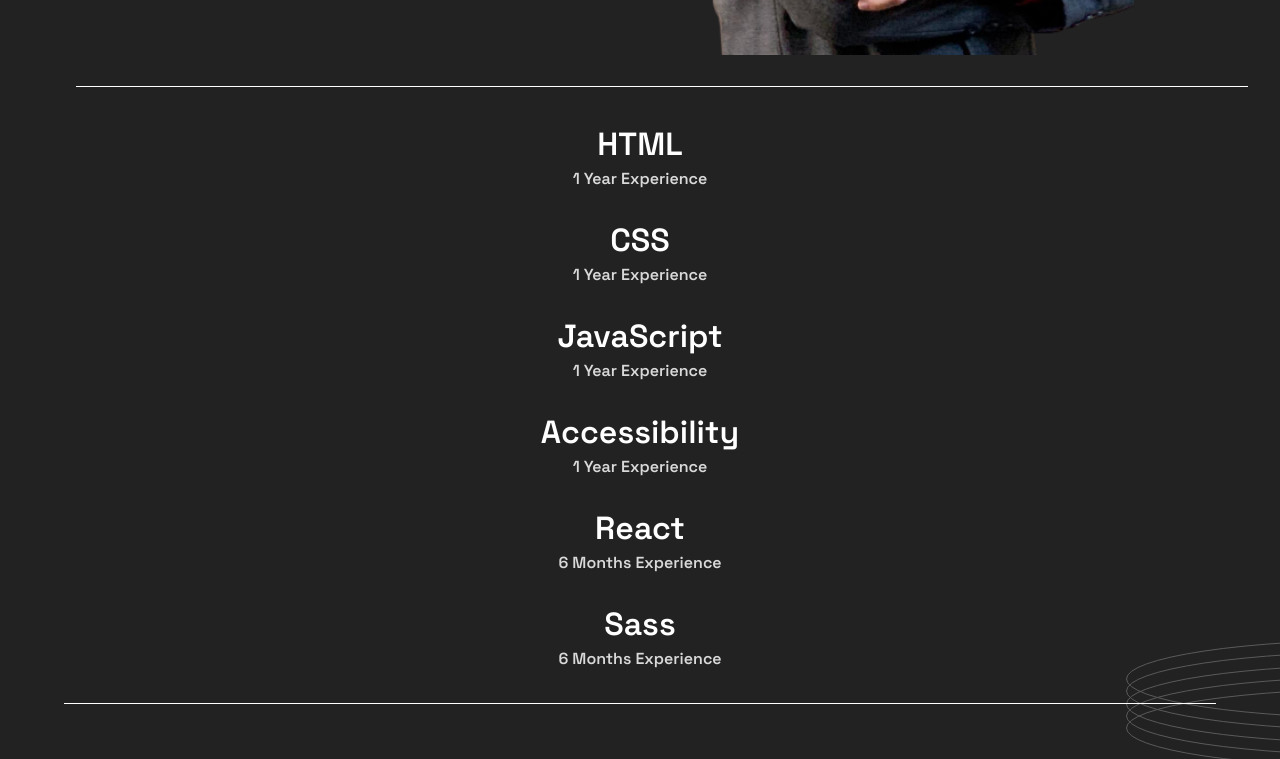
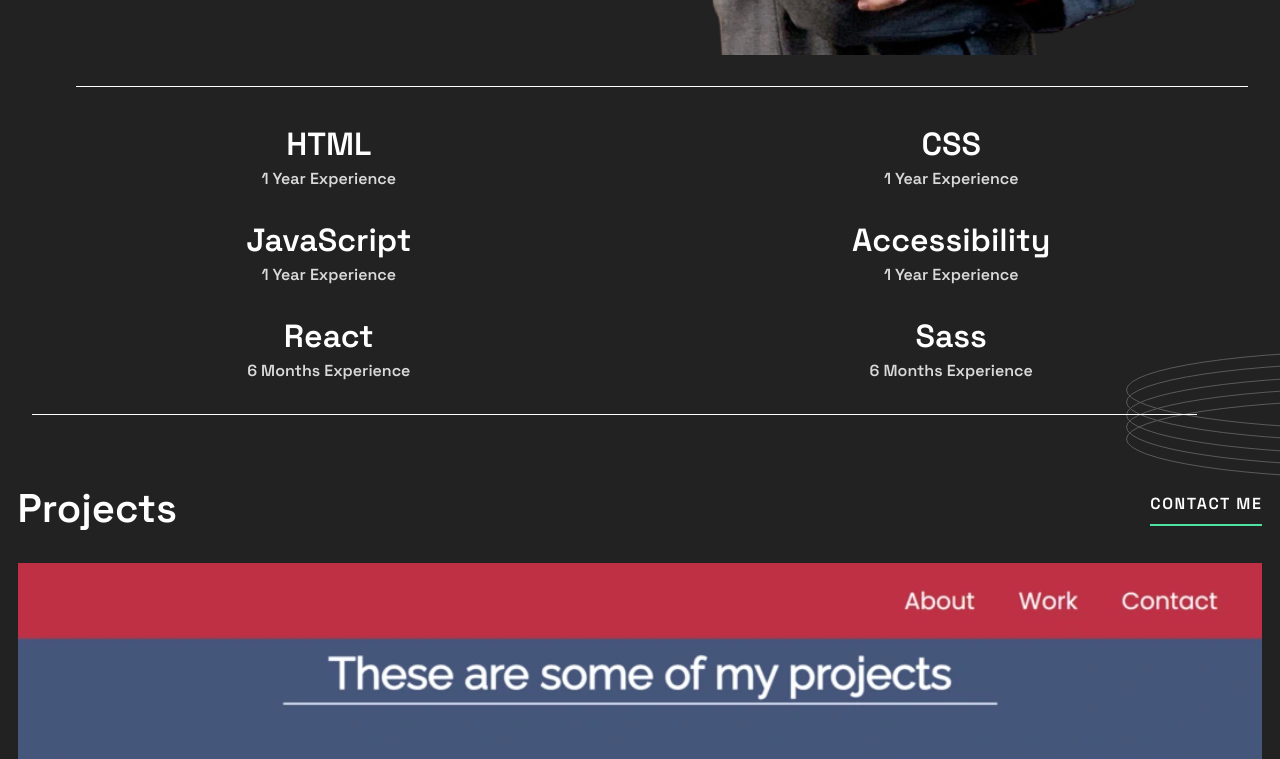
Before and after one commit to luyvannda/luyvannda.github.io, a React (Vite) app: page / in a window 1280 px wide. Shown: the part 680-1439 px from the top of the page. Built offline with nearby package versions, Linux system fonts and the light colour scheme.

Commit message:
use css grid to split Skills component item to two columns

```diff
--- a/src/App.css
+++ b/src/App.css
@@ -188,22 +188,26 @@
 }
 
 .skills-container {
-  padding-bottom: 4rem;
+  padding: 0 1.1rem 4rem 1.1rem;
   margin-top: 2.5rem;
   display: flex;
   flex-direction: column;
+  justify-content: center;
   align-items: center;
   position: relative;
   overflow-x: hidden;
 }
-.skills-container::after {
-  content: "";
-  display: block;
-  width: 90vw;
-  border-bottom: 1.5px solid #ffffff;
+@media only screen and (min-width: 768px) {
+  .skills-container {
+    display: grid;
+    grid-template-columns: repeat(2, 0.5fr);
+  }
 }
 .skills-container .skills {
-  text-align: center;
+  display: flex;
+  flex-direction: column;
+  justify-content: center;
+  align-items: center;
   padding-bottom: 2rem;
 }
 .skills-container .skills h1 {
@@ -214,7 +218,21 @@
   font-weight: 600;
   color: #D9D9D9;
 }
-.skills-container .skill-rings {
+.skills-container .bottom-border {
+  display: block;
+  position: absolute;
+  margin: 0 1.1rem;
+  bottom: 4rem;
+  width: 91%;
+  border-bottom: 1.5px solid #ffffff;
+}
+@media only screen and (min-width: 768px) {
+  .skills-container .bottom-border {
+    margin: 0 2rem;
+  }
+}
+
+.skill-rings {
   position: absolute;
   bottom: 0;
   right: -23.5rem;
--- a/src/App.scss
+++ b/src/App.scss
@@ -233,23 +233,25 @@
 
 
 .skills-container {
-  padding-bottom: 4rem;
+  padding: 0 1.1rem 4rem 1.1rem;
   margin-top: 2.5rem;
   display: flex;
   flex-direction: column;
+  justify-content: center;
   align-items: center;
   position: relative;
   overflow-x: hidden;
 
-  &::after {
-    content: "";
-    display: block;
-    width: 90vw;
-    border-bottom: 1.5px solid $main-white-color;
+  @include media-min(768px) {
+    display: grid;
+    grid-template-columns: repeat(2, 0.5fr);
   }
 
   .skills {
-    text-align: center;
+    display: flex;
+    flex-direction: column;
+    justify-content: center;
+    align-items: center;
     padding-bottom: 2rem;
 
     h1 {
@@ -263,13 +265,28 @@
     }
   }
 
-  .skill-rings {
+  .bottom-border {
+    display: block;
     position: absolute;
-    bottom: 0;
-    right: -23.5rem;
+    margin: 0 1.1rem;
+    bottom: 4rem;
+    width: 91%;
+    border-bottom: 1.5px solid $main-white-color;
+
+    @include media-min(768px) {
+      margin: 0 2rem;
+    }
   }
 
 }
+
+.skill-rings {
+  position: absolute;
+  bottom: 0;
+  right: -23.5rem;
+}
+
+
 
 
 .projects {
--- a/src/components/Skills.jsx
+++ b/src/components/Skills.jsx
@@ -16,9 +16,11 @@
       <div className="skills-container">
         {skillsElement}
 
+
         <img className="skill-rings" src="./images/pattern-rings.svg" alt="rings pattern"></img>
+        <div className="bottom-border"></div>
+
       </div>
-
 
     </>
   )
```
Also changed, not shown: 1 other file (tests, documents, lock files or other folders).
